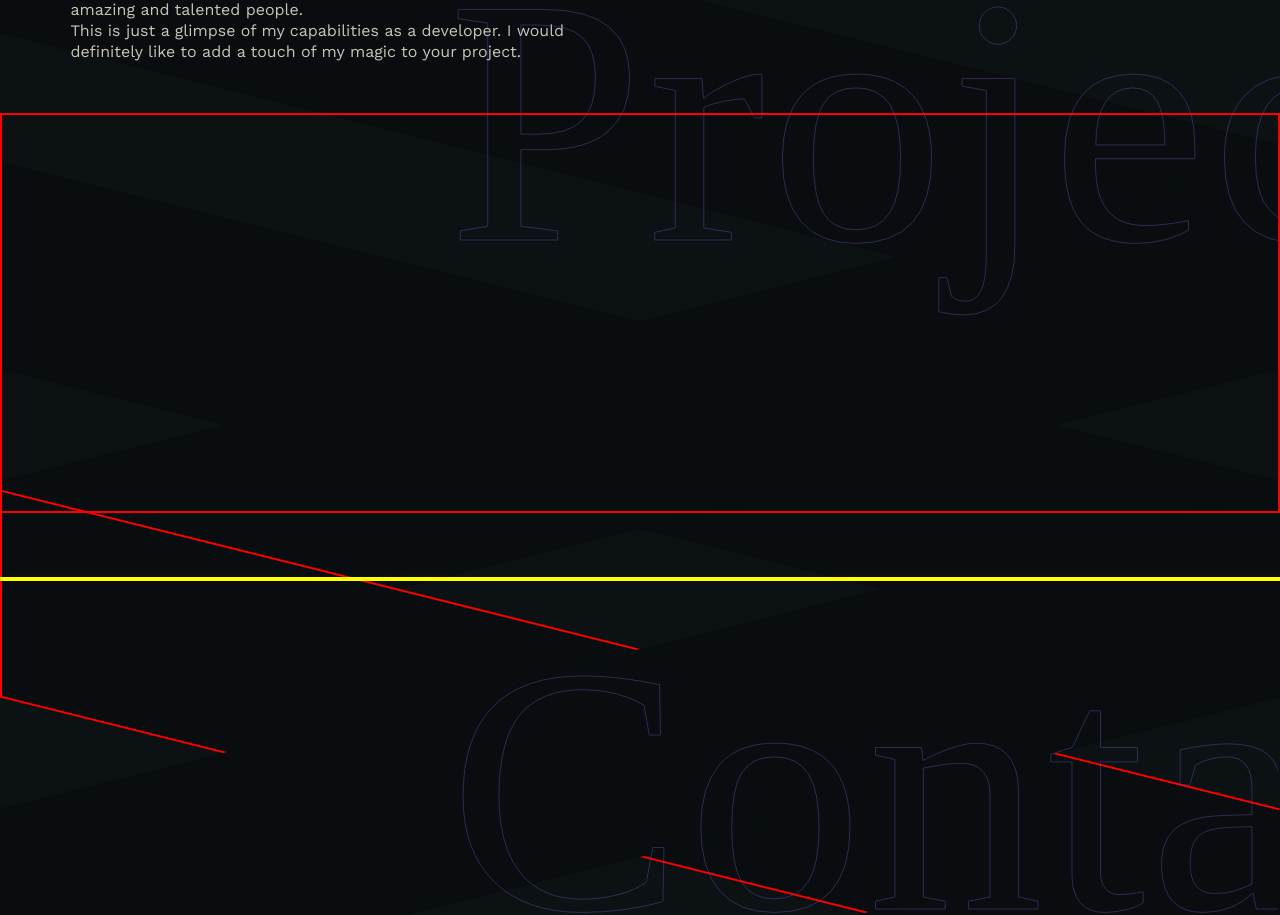
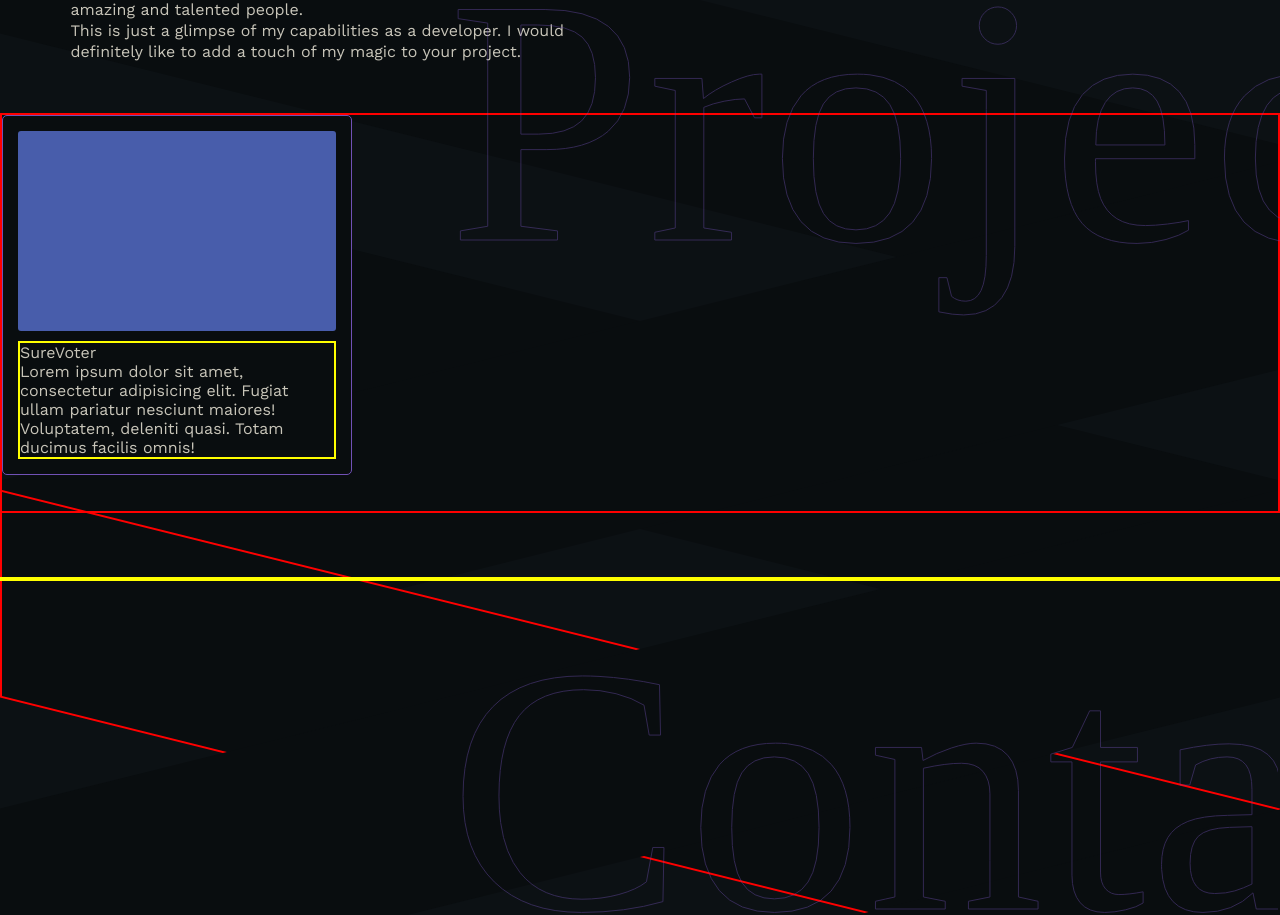
Before and after one commit to Webmekanic/My-Portfolio-v2.0.0, a React (Create React App) app: page / in a window 1280 px wide. Shown: the part 1367-2282 px from the top of the page. Built offline with nearby package versions, Linux system fonts and the light colour scheme; a web font is replaced by a local one.

Commit message:
feat:: implement project item component

```diff
--- a/src/App.js
+++ b/src/App.js
@@ -9,6 +9,7 @@ import Layouts from "./components/layouts/Layouts"
 import MobileMenu from "./components/layouts/MobileMenu"
 import Skills from "./components/layouts/Skills"
 import Loading from "./components/layouts/Loading"
+import ProjectItem from "./components/shared/ProjectItem"
 
 function App() {
   return (
@@ -30,6 +31,7 @@ function App() {
         <Route path="/skills" element={<Skills />} />
         <Route path="/loading" element={<Loading />} />
         <Route path="*" element={<NotFound />} />
+        <Route path="/project" element={<ProjectItem />} />
       </Routes>
     </BrowserRouter>
   )
--- a/src/components/shared/ProjectItem.jsx
+++ b/src/components/shared/ProjectItem.jsx
@@ -1,7 +1,20 @@
 import React from "react"
+import { ProjectItemStyle } from "../../styles/ProjectItemStyle"
 
 const ProjectItem = () => {
-  return <div>ProjectItem</div>
+  return (
+    <ProjectItemStyle>
+      <div className="projectBg"></div>
+      <div className="projectDescription">
+        <p>SureVoter</p>
+        <p>
+          Lorem ipsum dolor sit amet, consectetur adipisicing elit. Fugiat ullam
+          pariatur nesciunt maiores! Voluptatem, deleniti quasi. Totam ducimus
+          facilis omnis!
+        </p>
+      </div>
+    </ProjectItemStyle>
+  )
 }
 
 export default ProjectItem
--- a/src/pages/Home.jsx
+++ b/src/pages/Home.jsx
@@ -15,6 +15,7 @@ import {
   ProjectStats,
   ProjectSection,
 } from "../styles/HomeStyle"
+import ProjectItem from "../components/shared/ProjectItem"
 
 function Home() {
   return (
@@ -147,7 +148,9 @@ function Home() {
                   </p>
                 </div>
               </div>
-              <section className="myProject"></section>
+              <section className="myProject">
+                <ProjectItem />
+              </section>
             </ProjectSection>
           </section>
           <section className="contactSection">
--- a/src/styles/ProjectItemStyle.jsx
+++ b/src/styles/ProjectItemStyle.jsx
@@ -0,0 +1,21 @@
+import styled from "styled-components"
+
+export const ProjectItemStyle = styled.div`
+  border: 1px solid ${({ theme }) => theme.colors.purple};
+  width: 350px;
+  height: auto;
+  padding: 15px;
+  border-radius: 5px;
+  background-color: #090d0f;
+
+  .projectBg {
+    height: 200px;
+    position: relative;
+    background-color: #485dab;
+    border-radius: 3px;
+  }
+  .projectDescription {
+    border: 2px solid yellow;
+    margin-top: 10px;
+  }
+`
```
